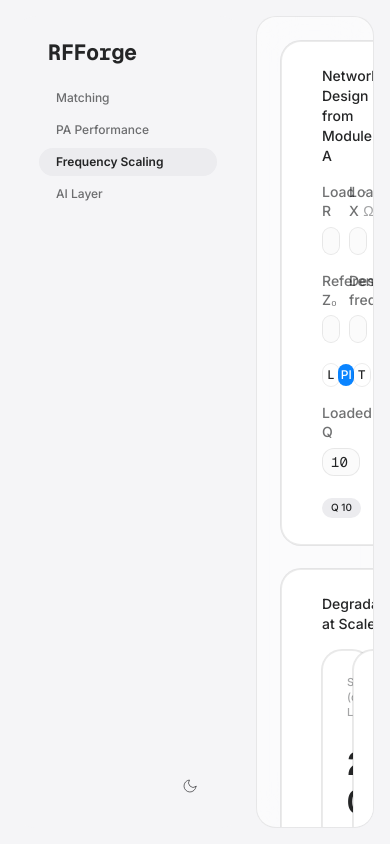
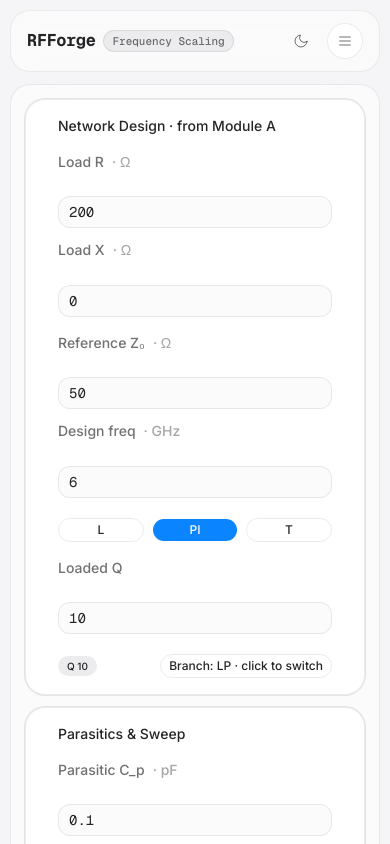
Before and after one commit to Sam-Charles12/rfforge, a Next.js app: page / in a window 390 px wide. Shown: the top 844 px of the page. Built offline with nearby package versions, Linux system fonts and the light colour scheme.

Commit message:
feat: add application shell, UI primitives, charts, and RF calculation modules

```diff
--- a/app/globals.css
+++ b/app/globals.css
@@ -405,35 +405,66 @@
     font-variant-numeric: tabular-nums;
   }
 
-  /* Bento grid system (§4) */
+  /* Bento grid system (§4) — responsive breakpoints */
   .bento-grid {
     display: grid;
     grid-template-columns: repeat(12, minmax(0, 1fr));
+    gap: var(--space-3);
+  }
+
+  .bento-sm,
+  .bento-md,
+  .bento-lg,
+  .bento-xl,
+  .bento-full {
+    grid-column: span 12;
+    padding: var(--space-4);
+    border-radius: var(--radius-lg);
+  }
+
+  @media (min-width: 640px) {
+    .bento-grid {
+      gap: var(--space-4);
+    }
+    .bento-sm {
+      grid-column: span 6;
+      padding: 20px;
+    }
+    .bento-md {
+      grid-column: span 6;
+      padding: 20px;
+    }
+    .bento-lg,
+    .bento-xl,
+    .bento-full {
+      grid-column: span 12;
+      padding: 20px;
+    }
+  }
+
+  @media (min-width: 1024px) {
+    .bento-grid {
       gap: var(--space-6);
     }
     .bento-sm {
       grid-column: span 3;
       padding: var(--space-6);
-    border-radius: var(--radius-lg);
     }
     .bento-md {
       grid-column: span 4;
       padding: var(--space-6);
-    border-radius: var(--radius-lg);
     }
     .bento-lg {
       grid-column: span 6;
       padding: var(--space-6);
-    border-radius: var(--radius-lg);
     }
     .bento-xl {
       grid-column: span 8;
       padding: var(--space-6);
-    border-radius: var(--radius-lg);
     }
     .bento-full {
       grid-column: span 12;
       padding: var(--space-6);
-    border-radius: var(--radius-lg);
     }
   }
+}
--- a/components/layout/app-shell.tsx
+++ b/components/layout/app-shell.tsx
@@ -1,5 +1,6 @@
 "use client"
 
+import { useState } from "react"
 import { Tabs, TabsContent, TabsList, TabsTrigger } from "@/components/ui/tabs"
 import { ModuleA } from "@/components/modules/module-a"
 import { ModuleB } from "@/components/modules/module-b"
@@ -33,6 +34,25 @@ function MoonIcon({ className }: { className?: string }) {
   )
 }
 
+function MenuIcon({ className }: { className?: string }) {
+  return (
+    <svg viewBox="0 0 24 24" fill="none" stroke="currentColor" strokeWidth="1.5" strokeLinecap="round" strokeLinejoin="round" className={className} aria-hidden="true">
+      <line x1="4" y1="6" x2="20" y2="6" />
+      <line x1="4" y1="12" x2="20" y2="12" />
+      <line x1="4" y1="18" x2="20" y2="18" />
+    </svg>
+  )
+}
+
+function CloseIcon({ className }: { className?: string }) {
+  return (
+    <svg viewBox="0 0 24 24" fill="none" stroke="currentColor" strokeWidth="1.5" strokeLinecap="round" strokeLinejoin="round" className={className} aria-hidden="true">
+      <line x1="18" y1="6" x2="6" y2="18" />
+      <line x1="6" y1="6" x2="18" y2="18" />
+    </svg>
+  )
+}
+
 function ThemeToggle() {
   const { theme, toggle } = useTheme()
   const dark = theme === "dark"
@@ -50,18 +70,44 @@ function ThemeToggle() {
   )
 }
 
-function SidebarNav() {
+function Navigation({ activeTab }: { activeTab: string }) {
+  const [menuOpen, setMenuOpen] = useState(false)
+  const currentModule = MODULES.find((m) => m.id === activeTab) ?? MODULES[0]
+
   return (
-    <aside className="sidebar-pill flex w-56 shrink-0 flex-col overflow-y-auto px-5 py-6">
-      <span className="px-3 pb-4 font-mono text-title font-bold tracking-tight">RFForge</span>
+    <aside className="sidebar-pill flex shrink-0 flex-col gap-2.5 rounded-2xl border border-border-subtle/80 bg-surface-1/50 p-3 backdrop-blur-md sm:p-4 lg:w-56 lg:gap-0 lg:overflow-y-auto lg:rounded-2xl lg:border-none lg:bg-transparent lg:p-0 lg:backdrop-blur-none lg:px-5 lg:py-6">
+      {/* Brand, Active Module Badge & Mobile Controls */}
+      <div className="flex items-center justify-between px-1 lg:block lg:px-3 lg:pb-4">
+        <div className="flex items-center gap-2">
+          <span className="font-mono text-headline font-bold tracking-tight sm:text-title">RFForge</span>
+          <span className="rounded-md border border-border-subtle bg-surface-2 px-2 py-0.5 font-mono text-[11px] font-medium text-text-secondary lg:hidden">
+            {currentModule.label}
+          </span>
+        </div>
+        <div className="flex items-center gap-2 lg:hidden">
+          <ThemeToggle />
+          <button
+            type="button"
+            onClick={() => setMenuOpen((open) => !open)}
+            aria-label={menuOpen ? "Close navigation menu" : "Open navigation menu"}
+            aria-expanded={menuOpen}
+            className="flex h-9 w-9 cursor-pointer items-center justify-center rounded-lg border border-border-subtle bg-surface-1 text-text-secondary transition-colors hover:bg-muted hover:text-foreground focus-visible:outline-none focus-visible:ring-[3px] focus-visible:ring-ring/50"
+          >
+            {menuOpen ? <CloseIcon className="size-4" /> : <MenuIcon className="size-4" />}
+          </button>
+        </div>
+      </div>
 
-      <TabsList variant="line" className="w-full gap-1 bg-transparent">
+      {/* Tabs navigation list — collapsed on mobile unless opened, always visible on desktop */}
+      <div className={cn("overflow-hidden transition-all duration-200 lg:overflow-visible", menuOpen ? "block" : "hidden lg:block")}>
+        <TabsList variant="line" className="flex w-full flex-col gap-1 bg-transparent p-0 pt-1 lg:pt-0">
           {MODULES.map((m) => (
             <TabsTrigger
               key={m.id}
               value={m.id}
+              onClick={() => setMenuOpen(false)}
               className={cn(
-              "relative h-9 justify-start rounded-lg px-4 text-caption font-medium text-text-secondary transition-colors",
+                "relative h-10 w-full justify-start rounded-lg px-3.5 text-caption font-medium text-text-secondary transition-colors sm:px-4 lg:h-9",
                 "hover:bg-muted/60 hover:text-foreground",
                 "after:hidden after:opacity-0!",
                 "data-active:bg-muted! data-active:text-foreground! data-active:font-semibold"
@@ -71,8 +117,10 @@ function SidebarNav() {
             </TabsTrigger>
           ))}
         </TabsList>
+      </div>
 
-      <div className="mt-auto flex items-center justify-end px-3 pt-4">
+      {/* Desktop theme toggle */}
+      <div className="mt-auto hidden items-center justify-end px-3 pt-4 lg:flex">
         <ThemeToggle />
       </div>
     </aside>
@@ -80,17 +128,23 @@ function SidebarNav() {
 }
 
 export function AppShell() {
+  const [activeTab, setActiveTab] = useState<string>("c")
+
   return (
     <ResultsProvider>
-      <div className="flex min-h-screen items-stretch justify-center bg-background gap-4 p-4 text-foreground lg:gap-5 lg:p-6">
+      <div className="flex min-h-screen items-stretch justify-center bg-background p-2.5 text-foreground sm:p-4 lg:gap-5 lg:p-6">
         <Tabs
+          value={activeTab}
+          onValueChange={(val) => {
+            if (val) setActiveTab(val)
+          }}
           defaultValue="c"
           orientation="vertical"
-          className="flex h-[calc(100vh-2rem)] w-full gap-4 lg:h-[calc(100vh-3rem)] lg:gap-5"
+          className="flex w-full flex-col gap-3 sm:gap-4 lg:h-[calc(100vh-3rem)] lg:flex-row lg:gap-5"
         >
-          <SidebarNav />
+          <Navigation activeTab={activeTab} />
 
-          <div className="dashboard-panel min-w-0 flex-1 overflow-y-auto px-6 py-6 lg:px-9 lg:py-8">
+          <div className="dashboard-panel min-w-0 flex-1 overflow-y-auto p-3.5 sm:p-6 lg:px-9 lg:py-8">
             <TabsContent value="a">
               <ModuleA />
             </TabsContent>
--- a/components/modules/module-c.tsx
+++ b/components/modules/module-c.tsx
@@ -98,7 +98,7 @@ export function ModuleC() {
           <CardTitle className="text-headline">Network Design · from Module A</CardTitle>
         </CardHeader>
         <CardContent className="space-y-4">
-          <div className="grid grid-cols-2 items-end gap-4">
+          <div className="grid grid-cols-1 sm:grid-cols-2 items-end gap-3 sm:gap-4">
             <Field label="Load R" unit="Ω">
               <Input value={form.zlRe} onChange={set("zlRe")} inputMode="decimal" className="numeric" />
             </Field>
@@ -106,7 +106,7 @@ export function ModuleC() {
               <Input value={form.zlIm} onChange={set("zlIm")} inputMode="decimal" className="numeric" />
             </Field>
           </div>
-          <div className="grid grid-cols-2 items-end gap-4">
+          <div className="grid grid-cols-1 sm:grid-cols-2 items-end gap-3 sm:gap-4">
             <Field label="Reference Z₀" unit="Ω">
               <Input value={form.z0} onChange={set("z0")} inputMode="decimal" className="numeric" />
             </Field>
@@ -132,7 +132,7 @@ export function ModuleC() {
               <Input value={form.q} onChange={set("q")} inputMode="decimal" className="numeric" />
             </Field>
           )}
-          <div className="flex items-center justify-between gap-3 pt-1">
+          <div className="flex flex-wrap items-center justify-between gap-2.5 pt-1">
             <Badge variant="secondary">
               {result?.realizable
                 ? form.topology === "l"
@@ -145,6 +145,7 @@ export function ModuleC() {
                 type="button"
                 variant="outline"
                 size="sm"
+                className="text-xs"
                 title="Click to toggle between the low-pass and high-pass matching prototype"
                 aria-label="Toggle between low-pass and high-pass branch"
                 onClick={() => setForm((f) => ({ ...f, branch: f.branch === "lp" ? "hp" : "lp" }))}
@@ -165,7 +166,7 @@ export function ModuleC() {
           <CardTitle className="text-headline">Parasitics &amp; Sweep</CardTitle>
         </CardHeader>
         <CardContent className="space-y-4">
-          <div className="grid grid-cols-2 items-end gap-4">
+          <div className="grid grid-cols-1 sm:grid-cols-2 items-end gap-3 sm:gap-4">
             <Field label="Parasitic C_p" unit="pF">
               <Input value={form.cpPf} onChange={set("cpPf")} inputMode="decimal" className="numeric" />
             </Field>
@@ -173,7 +174,7 @@ export function ModuleC() {
               <Input value={form.inductorQ} onChange={set("inductorQ")} inputMode="decimal" className="numeric" />
             </Field>
           </div>
-          <div className="grid grid-cols-2 items-end gap-4">
+          <div className="grid grid-cols-1 sm:grid-cols-2 items-end gap-3 sm:gap-4">
             <Field label="Sweep start" unit="GHz ≥1">
               <Input value={form.fminGHz} onChange={set("fminGHz")} inputMode="decimal" className="numeric" />
             </Field>
@@ -192,7 +193,7 @@ export function ModuleC() {
         <CardHeader>
           <CardTitle className="text-headline">Degradation at Scale</CardTitle>
         </CardHeader>
-        <CardContent className="grid grid-cols-2 gap-6">
+        <CardContent className="grid grid-cols-1 sm:grid-cols-2 gap-3 sm:gap-4 lg:gap-6">
           <StatCard label="SRF (dominant L)" value={result ? fmtFreq(result.srfHz) : "—"} accent />
           <StatCard label="IL @ f_max" value={result ? fnum(result.ilAtFmax) : "—"} unit="dB" />
           <StatCard label="Inductor Q @ f_max" value={result ? fnum(result.qAtFmax) : "—"} />
@@ -202,10 +203,10 @@ export function ModuleC() {
 
       {/* Primary chart — full width */}
       <Card className="bento-full glass accent-bg-rf-freq">
-        <CardHeader className="flex flex-row items-center justify-between">
+        <CardHeader className="flex flex-col sm:flex-row sm:items-center justify-between gap-2">
           <CardTitle className="text-headline">Insertion Loss &amp; Inductor Q vs Frequency</CardTitle>
           {result?.realizable && (
-            <Badge variant="outline">
+            <Badge variant="outline" className="w-fit">
               SRF {fmtFreq(result.srfHz)} · IL@fmax {fnum(result.ilAtFmax)} dB
             </Badge>
           )}
@@ -236,7 +237,7 @@ function Field({ label, unit, children }: { label: string; unit?: string; childr
 
 function StatCard({ label, value, unit, accent }: { label: string; value: string; unit?: string; accent?: boolean }) {
   return (
-    <Card className={`flex flex-col justify-between rounded-lg border bg-surface-1 p-6 ${accent ? "accent-bg-rf-freq" : "border-border-subtle"}`}>
+    <Card className={`flex flex-col justify-between rounded-lg border bg-surface-1 p-4 sm:p-5 lg:p-6 ${accent ? "accent-bg-rf-freq" : "border-border-subtle"}`}>
       <span className="text-micro text-text-tertiary">{label}</span>
       <span className="text-data-lg mt-2 text-text-primary">
         {value}
--- a/components/ui/input.tsx
+++ b/components/ui/input.tsx
@@ -9,7 +9,7 @@ function Input({ className, type, ...props }: React.ComponentProps<"input">) {
       type={type}
       data-slot="input"
       className={cn(
-        "h-7 w-full min-w-0 rounded-md border border-input bg-input/20 px-2 py-0.5 text-sm transition-colors outline-none file:inline-flex file:h-6 file:border-0 file:bg-transparent file:text-xs/relaxed file:font-medium file:text-foreground placeholder:text-muted-foreground focus-visible:border-ring focus-visible:ring-2 focus-visible:ring-ring/30 disabled:pointer-events-none disabled:cursor-not-allowed disabled:opacity-50 aria-invalid:border-destructive aria-invalid:ring-2 aria-invalid:ring-destructive/20 md:text-xs/relaxed dark:bg-input/30 dark:aria-invalid:border-destructive/50 dark:aria-invalid:ring-destructive/40",
+        "h-8 sm:h-7 w-full min-w-0 rounded-md border border-input bg-input/20 px-2.5 py-1 text-sm sm:px-2 sm:py-0.5 sm:text-xs/relaxed transition-colors outline-none file:inline-flex file:h-6 file:border-0 file:bg-transparent file:text-xs/relaxed file:font-medium file:text-foreground placeholder:text-muted-foreground focus-visible:border-ring focus-visible:ring-2 focus-visible:ring-ring/30 disabled:pointer-events-none disabled:cursor-not-allowed disabled:opacity-50 aria-invalid:border-destructive aria-invalid:ring-2 aria-invalid:ring-destructive/20 dark:bg-input/30 dark:aria-invalid:border-destructive/50 dark:aria-invalid:ring-destructive/40",
         className
       )}
       {...props}
```
Also changed, not shown: components/modules/fscale-chart.tsx (+4 -4 lines), components/modules/module-a.tsx (+11 -10 lines), components/modules/module-b.tsx (+9 -8 lines), components/modules/module-d.tsx (+10 -10 lines), components/modules/pa-chart.tsx (+4 -4 lines). Lines whose indentation alone changed are shown as unchanged.
